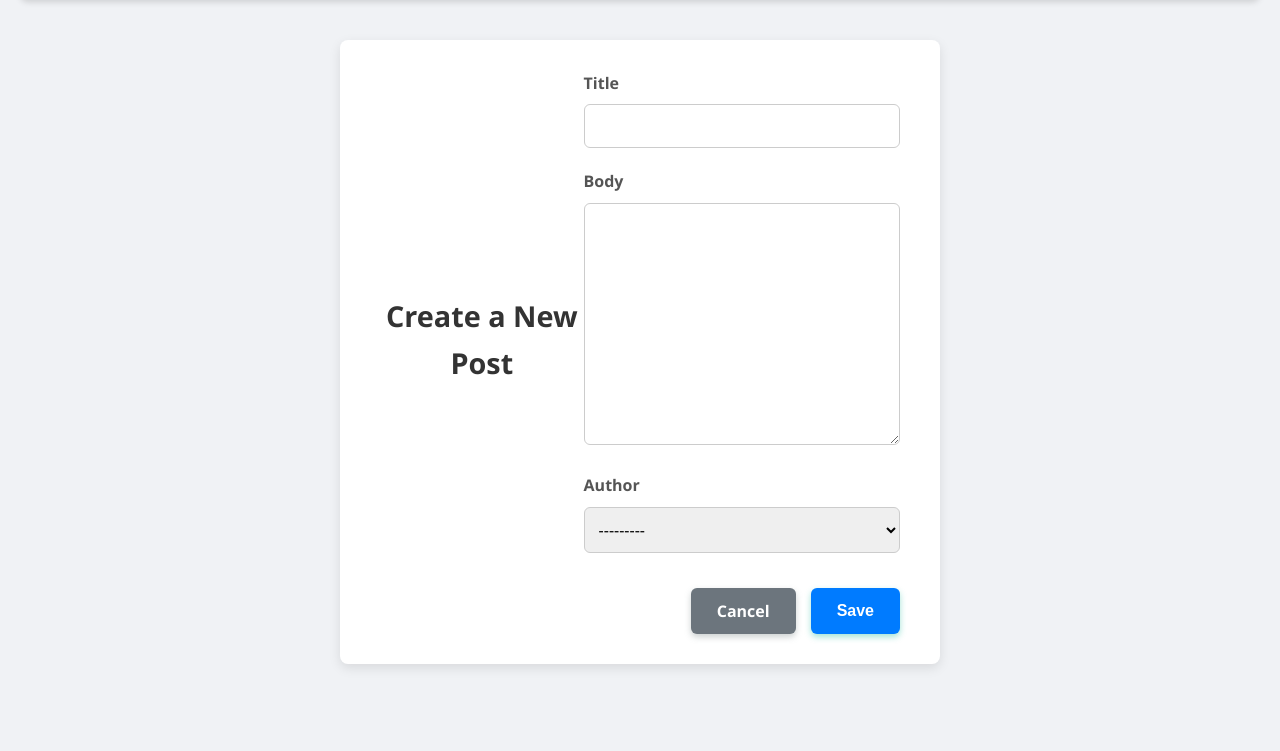
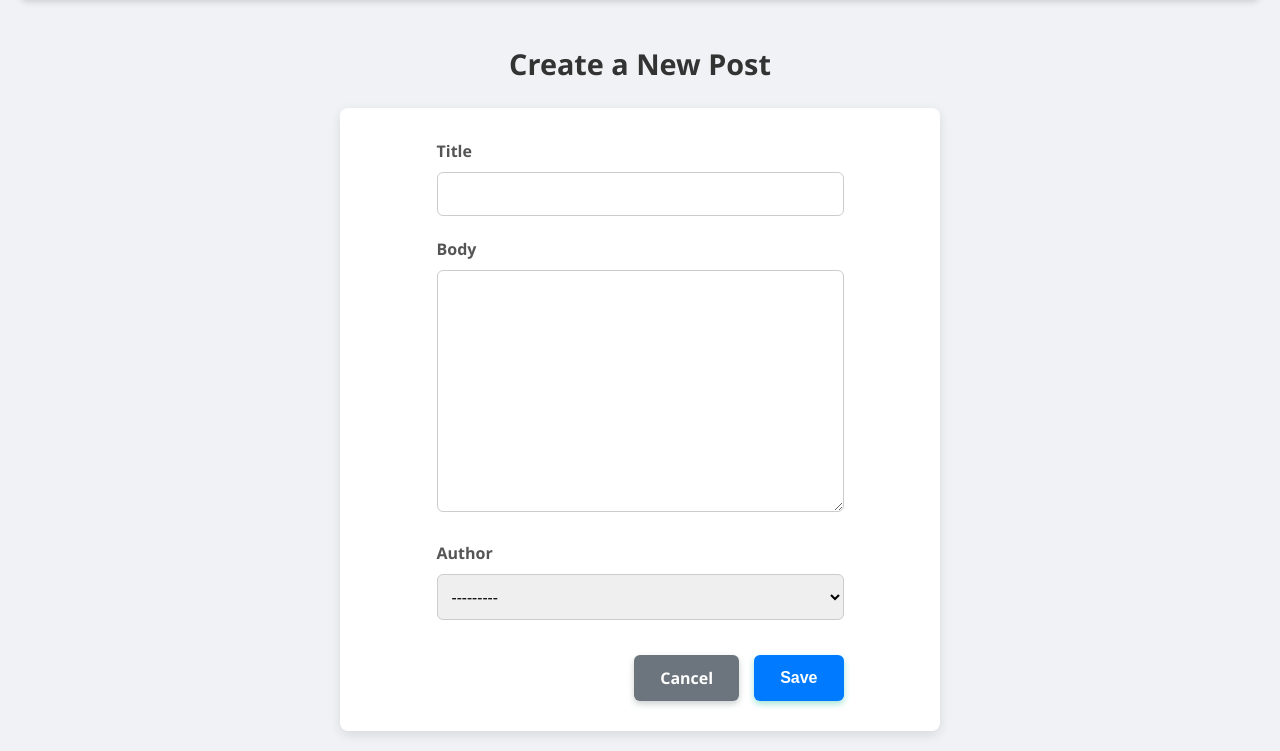
Before and after one commit to Rohan-khanal11/django, a Django app: page /create-post/ in a window 1280 px wide. Shown: the part 73-824 px from the top of the page. Before the commit the page ends 741 px from the top, so only its background shows below. Run offline with Django 5.2, Linux system fonts and the light colour scheme; a user stored in the database is signed in; data comes from the database, SQL or seed files in the repository; both versions use the stored data as it was after the commit.

Commit message:
new user added

```diff
--- a/post/templates/post/form.html
+++ b/post/templates/post/form.html
@@ -29,19 +29,19 @@
             text-decoration: none;
             font-weight: 500;
         }
+        .form-title {
+            margin: 40px auto 20px;
+            font-size: 1.8rem;
+            color: #333;
+            text-align: center;
+        }
         .form-wrapper {
             max-width: 600px;
-            margin: 40px auto;
+            margin: 0 auto;
             background: white;
             border-radius: 8px;
             box-shadow: 0 4px 12px rgba(0,0,0,0.1);
             padding: 30px 40px;
-        }
-        .form-title {
-            margin-bottom: 25px;
-            font-size: 1.8rem;
-            color: #333;
-            text-align: center;
         }
         .form-group {
             margin-bottom: 20px;
@@ -121,20 +121,21 @@
     </div>
 </header>
 
-<main class="form-wrapper">
+<main>
     <h2 class="form-title">
         {% if form.instance.pk %}Edit Post{% else %}Create a New Post{% endif %}
     </h2>
 
+    <div class="form-wrapper">
         <form method="post" novalidate>
             {% csrf_token %}
             {% for field in form %}
             <div class="form-group">
                 <label for="{{ field.id_for_label }}" class="form-label">{{ field.label }}</label>
                 {{ field }}
-            {% if field.errors %}
-                <div class="form-error">{{ field.errors|striptags }}</div>
-            {% endif %}
+                {% for error in field.errors %}
+                    <div class="form-error">{{ error }}</div>
+                {% endfor %}
             </div>
             {% endfor %}
             <div class="form-actions">
@@ -144,6 +145,7 @@
                 </button>
             </div>
         </form>
+    </div>
 </main>
 
 </body>
```
Also changed, not shown: db.sqlite3. Lines whose indentation alone changed are shown as unchanged.
